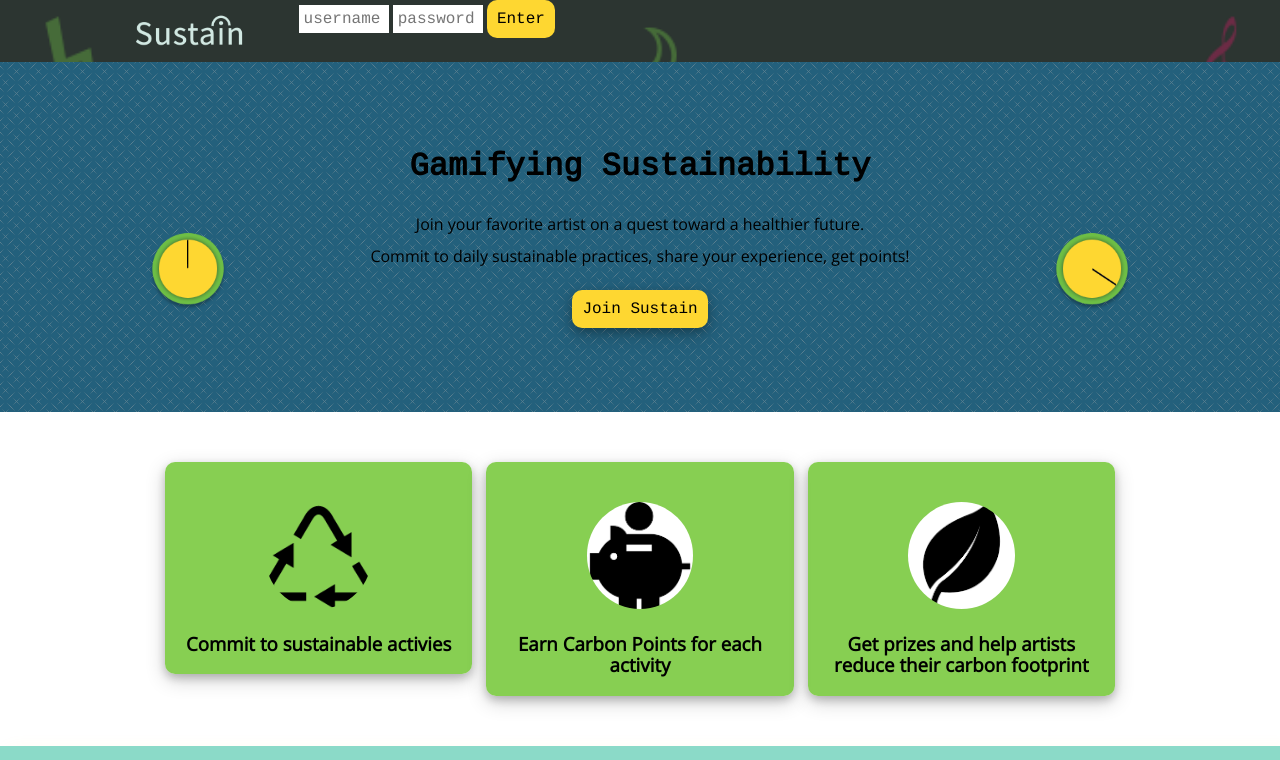
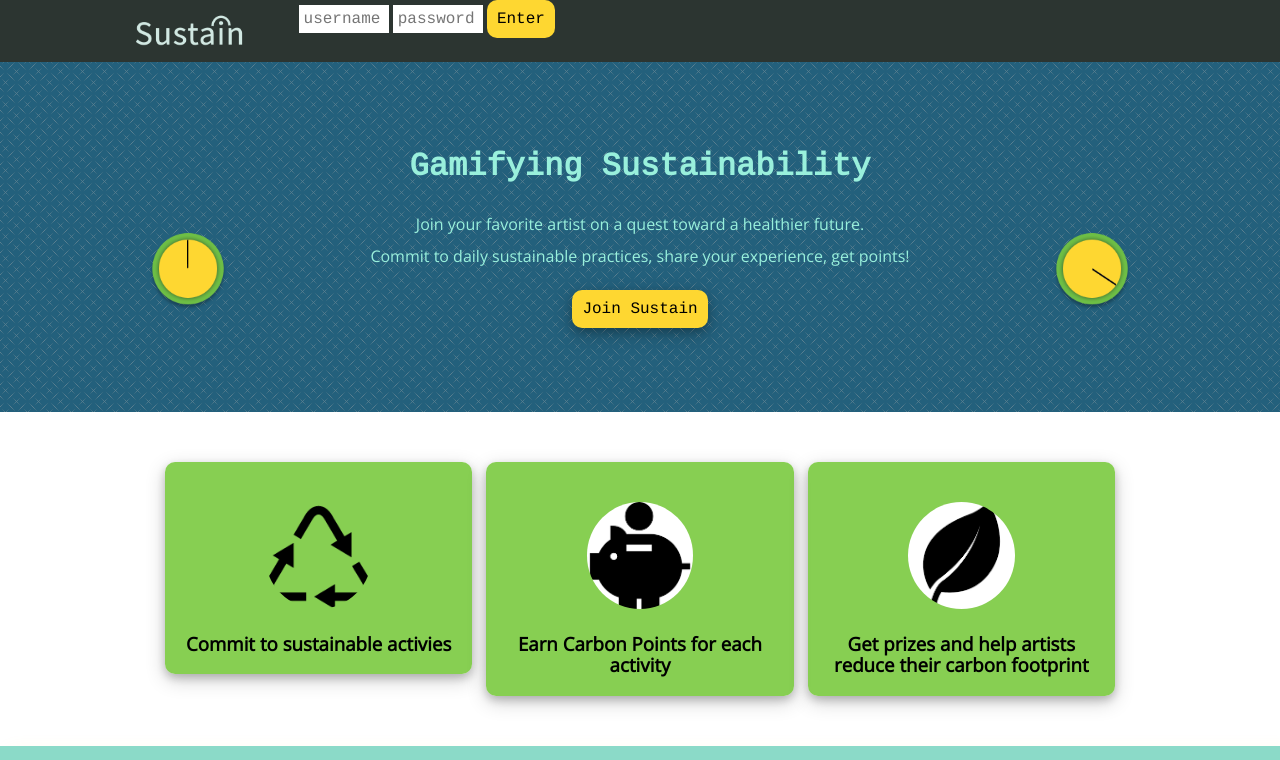
Before and after one commit to LeahBorns/sustain-node-capstone, a website: page public/index.html in a window 1280 px wide. Shown: the top 760 px of the page. Drawn offline with nearby package versions, Linux system fonts and the light colour scheme.

Commit message:
css adjustments

```diff
--- a/public/styles.css
+++ b/public/styles.css
@@ -47,7 +47,7 @@ nav {
     right: 0;
     z-index: 10;
     color: #d1e8e2;
-    background-image: url(images/sustain-background.png);
+/*    background-image: url(images/sustain-background.png);*/
     background-size: 100%;
     background-color: #2c3531;
 }
@@ -182,6 +182,7 @@ div#header-insides{
     margin: auto;
     width: 100%;
     text-align: center;
+    color: #99F0DC;
 }
 
 header#page-title {
```
